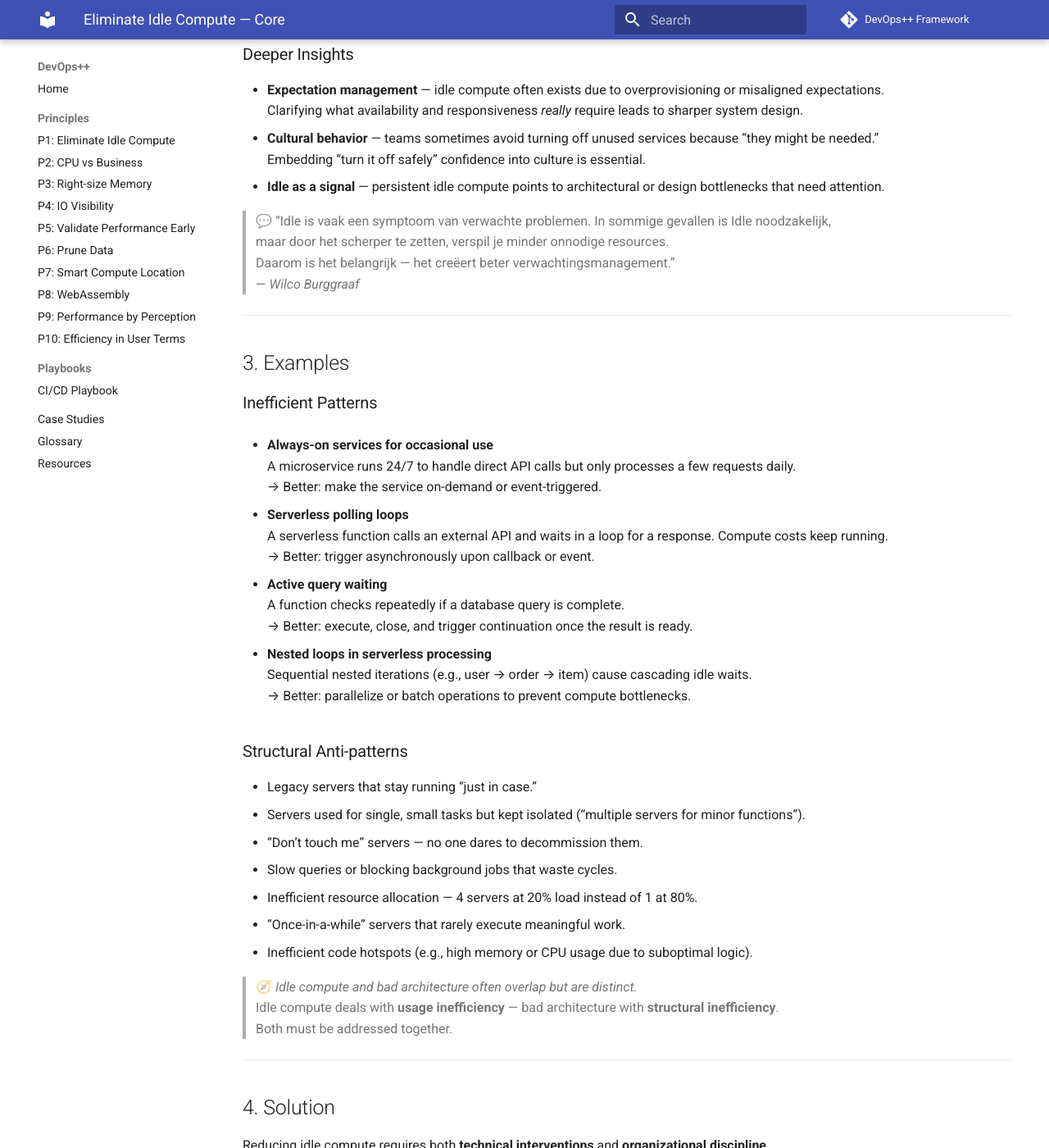
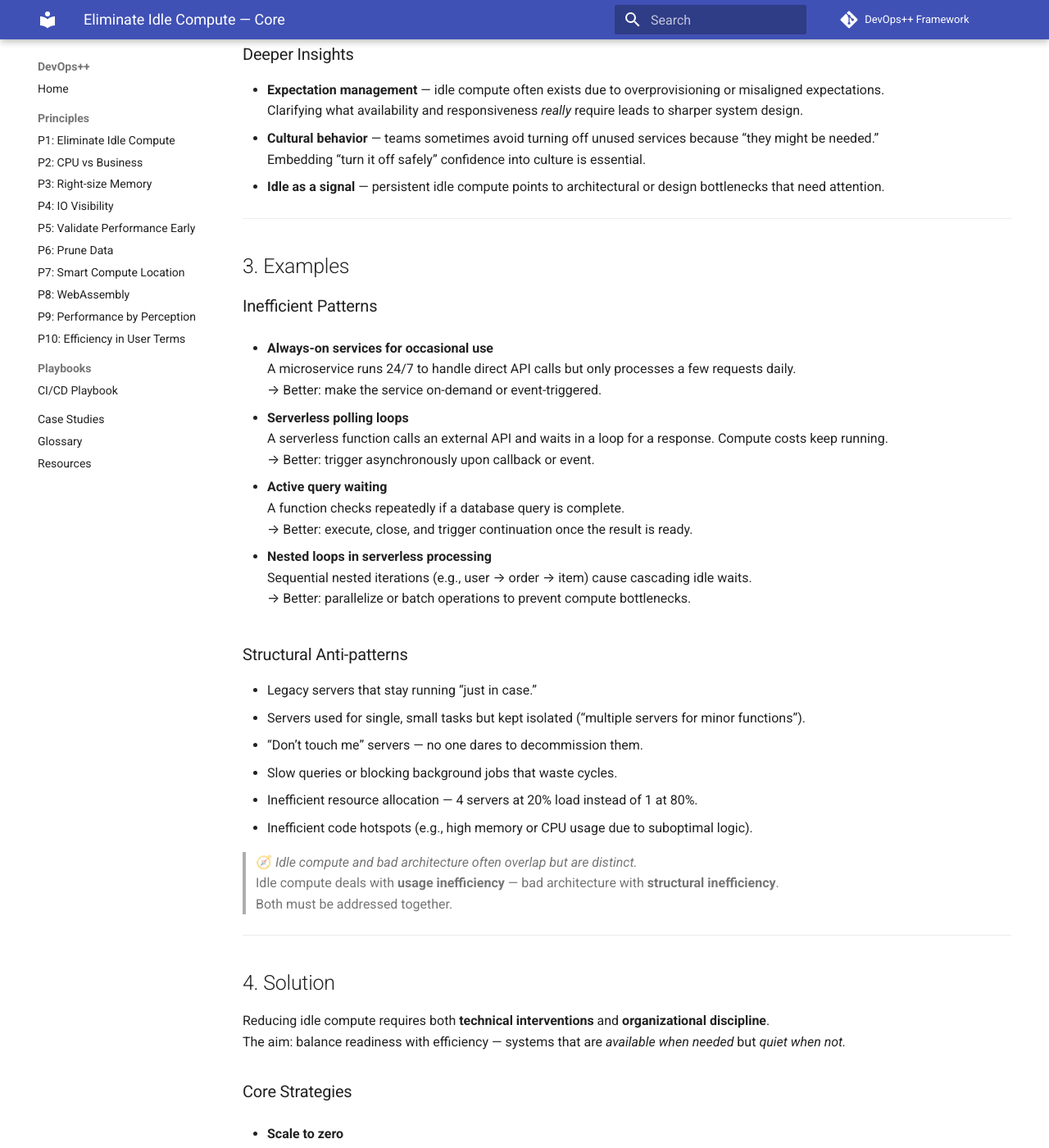
Before and after one commit to HighTech-Innovators/devops-plusplus, an MkDocs documentation site: the page built from docs/principles/P1-eliminate-idle-compute/core.md, in a window 1280 px wide and 1400 px high, scrolled down 1125 px. Shown: the whole window at 82% size. Built offline with MkDocs 1.6.1 and Material for MkDocs 9.7.7, drawn with Linux system fonts in a browser that asks for light colours; comment, search, counter and statistics services are not loaded; some of the changed text lies outside the part shown.

Commit message:
no message

```diff
--- a/docs/principles/P1-eliminate-idle-compute/core.md
+++ b/docs/principles/P1-eliminate-idle-compute/core.md
@@ -40,11 +40,6 @@ Idle compute is often a **symptom of deeper problems** — architectural ineffic
   Embedding “turn it off safely” confidence into culture is essential.
 - **Idle as a signal** — persistent idle compute points to architectural or design bottlenecks that need attention.
 
-> 💬 “Idle is vaak een symptoom van verwachte problemen. In sommige gevallen is Idle noodzakelijk,
-> maar door het scherper te zetten, verspil je minder onnodige resources.
-> Daarom is het belangrijk — het creëert beter verwachtingsmanagement.”
-> — *Wilco Burggraaf*
-
 ---
 
 ## 3. Examples
@@ -72,7 +67,6 @@ Idle compute is often a **symptom of deeper problems** — architectural ineffic
 - “Don’t touch me” servers — no one dares to decommission them.
 - Slow queries or blocking background jobs that waste cycles.
 - Inefficient resource allocation — 4 servers at 20% load instead of 1 at 80%.
-- “Once-in-a-while” servers that rarely execute meaningful work.
 - Inefficient code hotspots (e.g., high memory or CPU usage due to suboptimal logic).
 
 > 🧭 *Idle compute and bad architecture often overlap but are distinct.*
@@ -106,9 +100,6 @@ The aim: balance readiness with efficiency — systems that are *available when
 
 - **Hunt bottlenecks**
   Idle time often originates in code or architecture.
-  > “Vaak is het wachten of bottleneck van code tot architectuur of gedeployde services.
-  > Elimineer en refactor deze, of herconfigureer infrastructuur als codewijzigingen niet mogelijk zijn.”
-  > — *Wilco Burggraaf*
 
 - **Managed idle (when necessary)**
   For high-availability systems, manage idle intentionally: use autoscaling, reserved burst capacity, and cost alerts.
```
